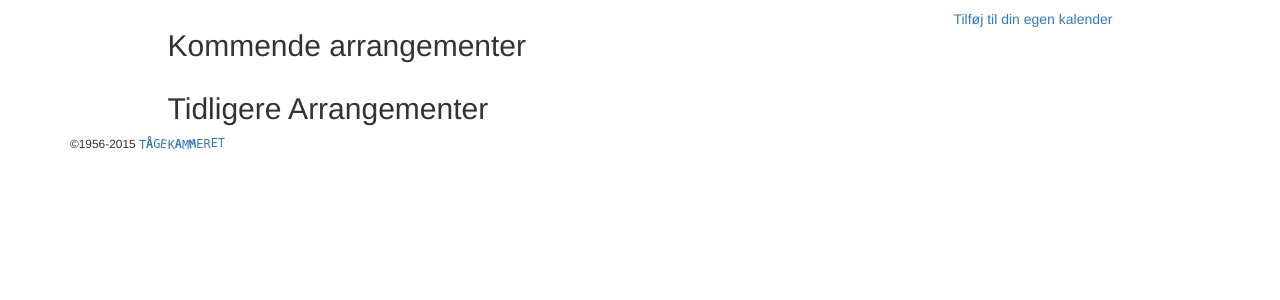
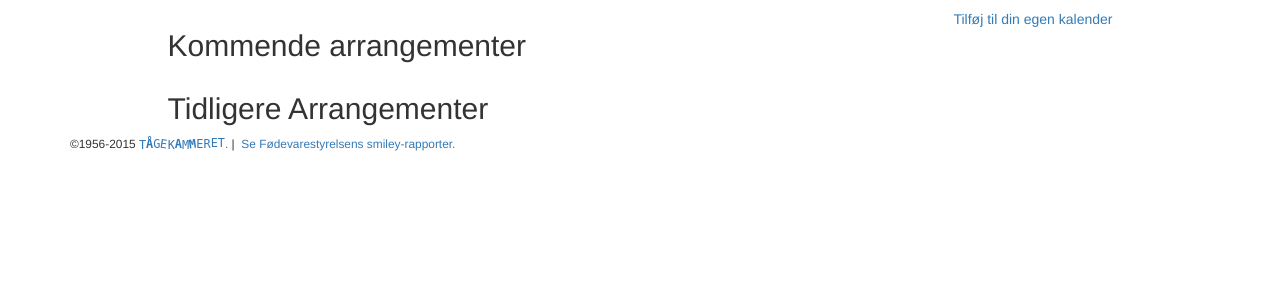
Before and after one commit to TK-IT/web, a Django app: page /kalender/ in a window 1280 px wide. Shown: the part 51-351 px from the top of the page. Run offline with Django 3.2, Linux system fonts and the light colour scheme; data that the repository does not hold is empty; some libraries are stand-ins or nearby versions.

Commit message:
Add smiley link

```diff
--- a/templates/base.html
+++ b/templates/base.html
@@ -36,7 +36,10 @@
     <div class="container" role="main">
       {% block content %}{% endblock content%}
       <footer class="footer">
-        <p class="small">&copy;1956-2015 <a href="/">{% tket %}</a></p>
+          <p class="small">
+              &copy;1956-2015 <a href="/">{% tket %}.</a>&nbsp;|&nbsp;
+              <a href="{{ config.SMILEY_URL }}">Se Fødevarestyrelsens smiley-rapporter.</a>
+          </p>
       </footer>
     </div> <!-- container -->
     {% bootstrap_javascript jquery=1%}
--- a/tkweb/settings/base.py
+++ b/tkweb/settings/base.py
@@ -151,4 +151,6 @@ CONSTANCE_CONFIG = {
                  'iCalendar URLen hvor den offentlige kalender bliver genereret fra.'),
     'CAL_URL': ('//calendar.google.com/calendar/embed?src=BEST@TAAGEKAMMERET.dk&ctz=Europe/Copenhagen',
                 'URLen til \'Tilføj til din egen kalender\'-linket på kalendersiden.'),
+    'SMILEY_URL': ('//findsmiley.dk/da-DK/Searching/DetailsView.htm?virk=552572',
+                   'URL til Fødevarestyrrelsens smiley rapporter for TK.'),
 }
```
